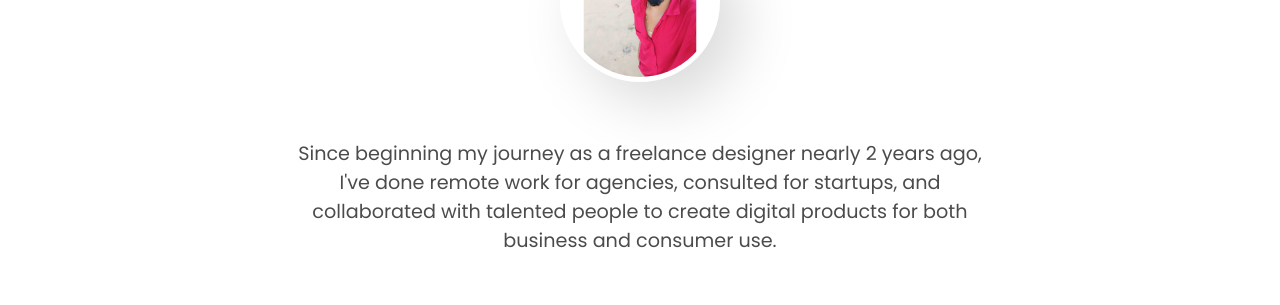
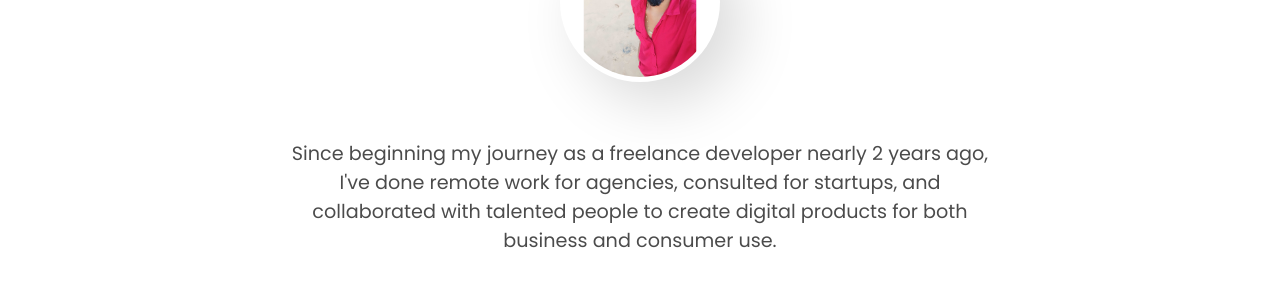
Before and after one commit to Ashwin-DevAsh/DevAsh, a Vue app: page / in a window 1280 px wide. Shown: the part 3360-3665 px from the top of the page. Built offline with nearby package versions, Linux system fonts and the light colour scheme; what vue-particles would draw is missing.

Commit message:
change title

```diff
--- a/public/index.html
+++ b/public/index.html
@@ -24,7 +24,9 @@
       href="https://fonts.googleapis.com/css2?family=Poppins:wght@600&display=swap"
       rel="stylesheet"
     />
-    <title>DevAsh</title>
+    <title>
+      DevAsh | Freelancing Service
+    </title>
   </head>
   <body>
     <noscript>
--- a/src/components/About.vue
+++ b/src/components/About.vue
@@ -8,7 +8,7 @@
       <div class="image">
         <img :src="myImage" />
       </div>
-      <p>Since beginning my journey as a freelance designer nearly 2 years ago, I've done remote work for agencies, consulted for startups, and collaborated with talented people to create digital products for both business and consumer use.</p>
+      <p>Since beginning my journey as a freelance developer nearly 2 years ago, I've done remote work for agencies, consulted for startups, and collaborated with talented people to create digital products for both business and consumer use.</p>
       <div class="underline"></div>
     </div>
   </div>
@@ -70,7 +70,7 @@ mark {
   overflow: hidden;
   margin: 50px 0px;
   border-radius: 50%;
-
+  cursor: pointer;
   padding: 5px;
   box-shadow: 20px 20px 60px #d9d9d9, -20px -20px 60px #ffffff;
 }
--- a/src/components/contact.vue
+++ b/src/components/contact.vue
@@ -44,7 +44,7 @@ export default {
         },
         {
           image: require("../assets/social/whatsapp.svg"),
-          link: "https://wa.me/9551574355?text=''"
+          link: "https://wa.me/919551574355"
         },
         {
           image: require("../assets/github.svg"),
```
